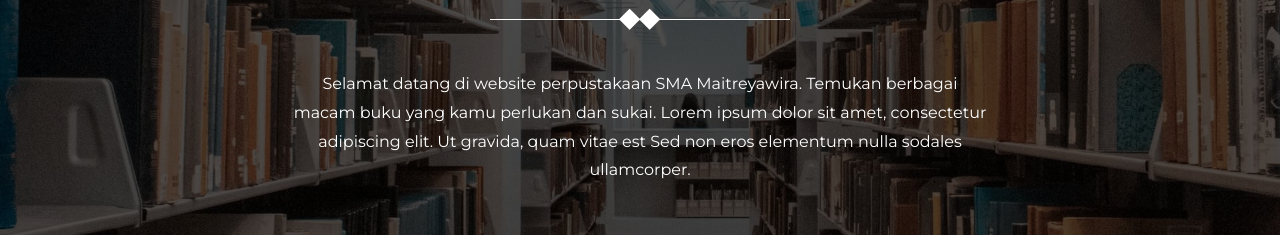
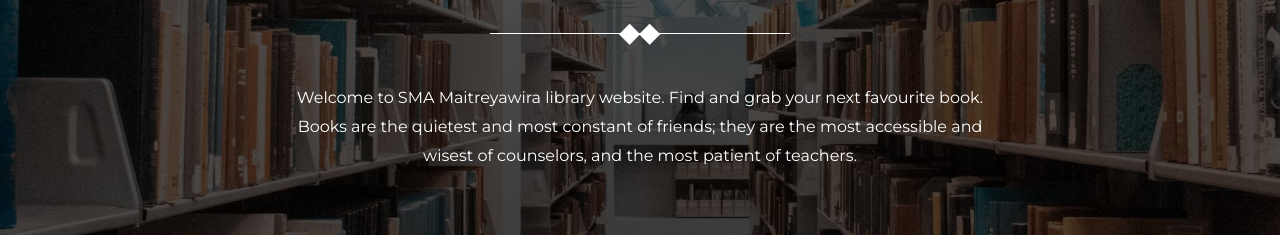
Before and after one commit to Frederick-88/smw-library-non-official, a Vue app: page / in a window 1280 px wide. Shown: the part 306-541 px from the top of the page. Built offline with nearby package versions, Linux system fonts and the light colour scheme; no server answers; the database is empty; what vuefire would draw is missing.

Commit message:
Added HomeBanner

```diff
--- a/src/components/home/HomeBanner.vue
+++ b/src/components/home/HomeBanner.vue
@@ -17,22 +17,22 @@
       </div>
 
       <p class="banner-subtitle white--text">
-        Selamat datang di website perpustakaan SMA Maitreyawira. Temukan
-        berbagai macam buku yang kamu perlukan dan sukai. Lorem ipsum dolor sit
-        amet, consectetur adipiscing elit. Ut gravida, quam vitae est Sed non
-        eros elementum nulla sodales ullamcorper.
+        Welcome to SMA Maitreyawira library website. Find and grab your next
+        favourite book. Books are the quietest and most constant of friends;
+        they are the most accessible and wisest of counselors, and the most
+        patient of teachers.
       </p>
 
       <div class="banner__cta-button d-flex flex-column align-center">
         <v-btn
-          href="#fasilitas"
+          href="#facilities"
           class="explore-text white--text mb-1"
           :small="isMobile"
           text
           >Explore</v-btn
         >
         <v-btn
-          href="#fasilitas"
+          href="#facilities"
           fab
           class="arrow-button black--text yellow accent-4"
           ><v-icon small class="arrow">mdi-chevron-double-down</v-icon></v-btn
```
